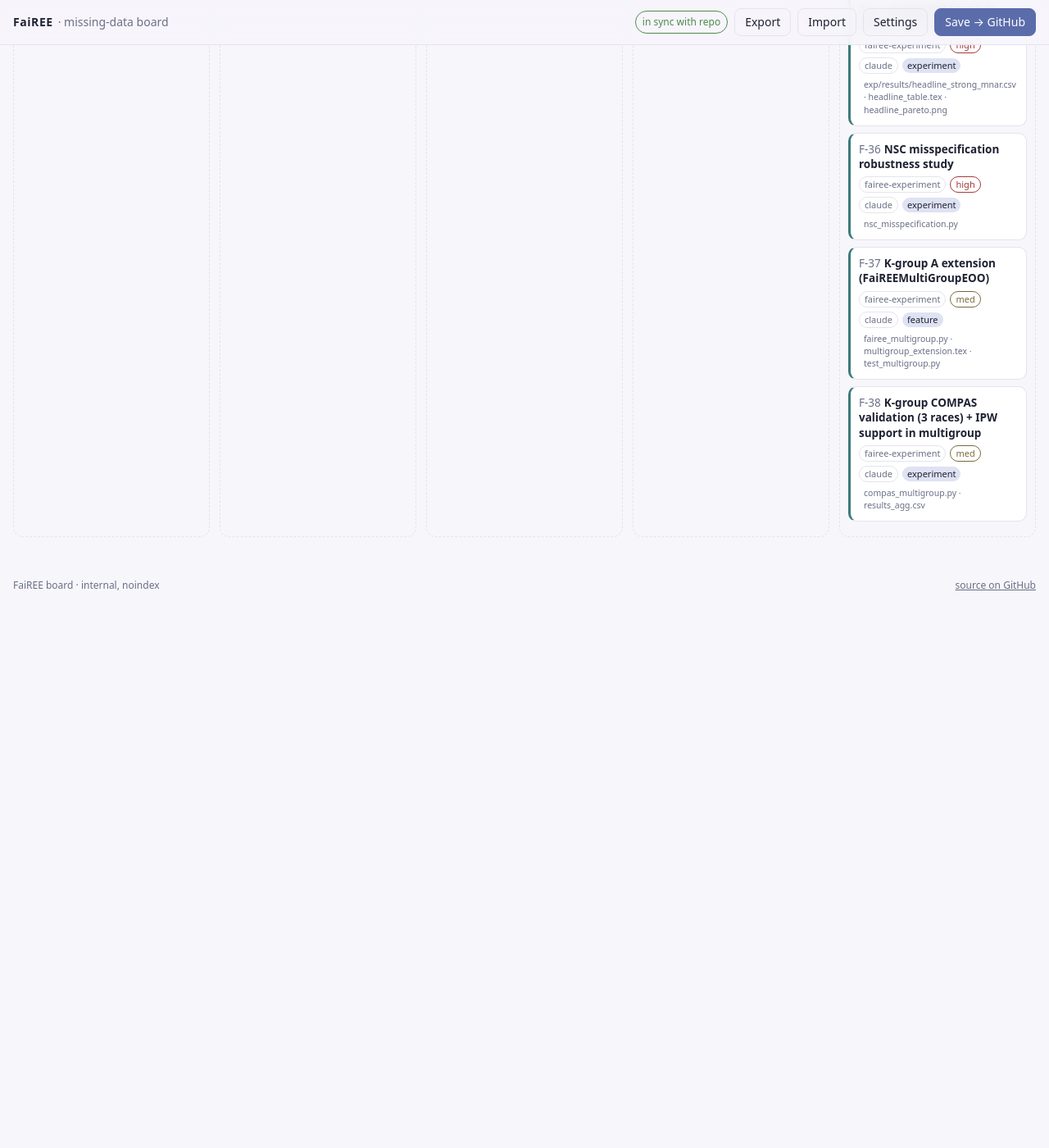
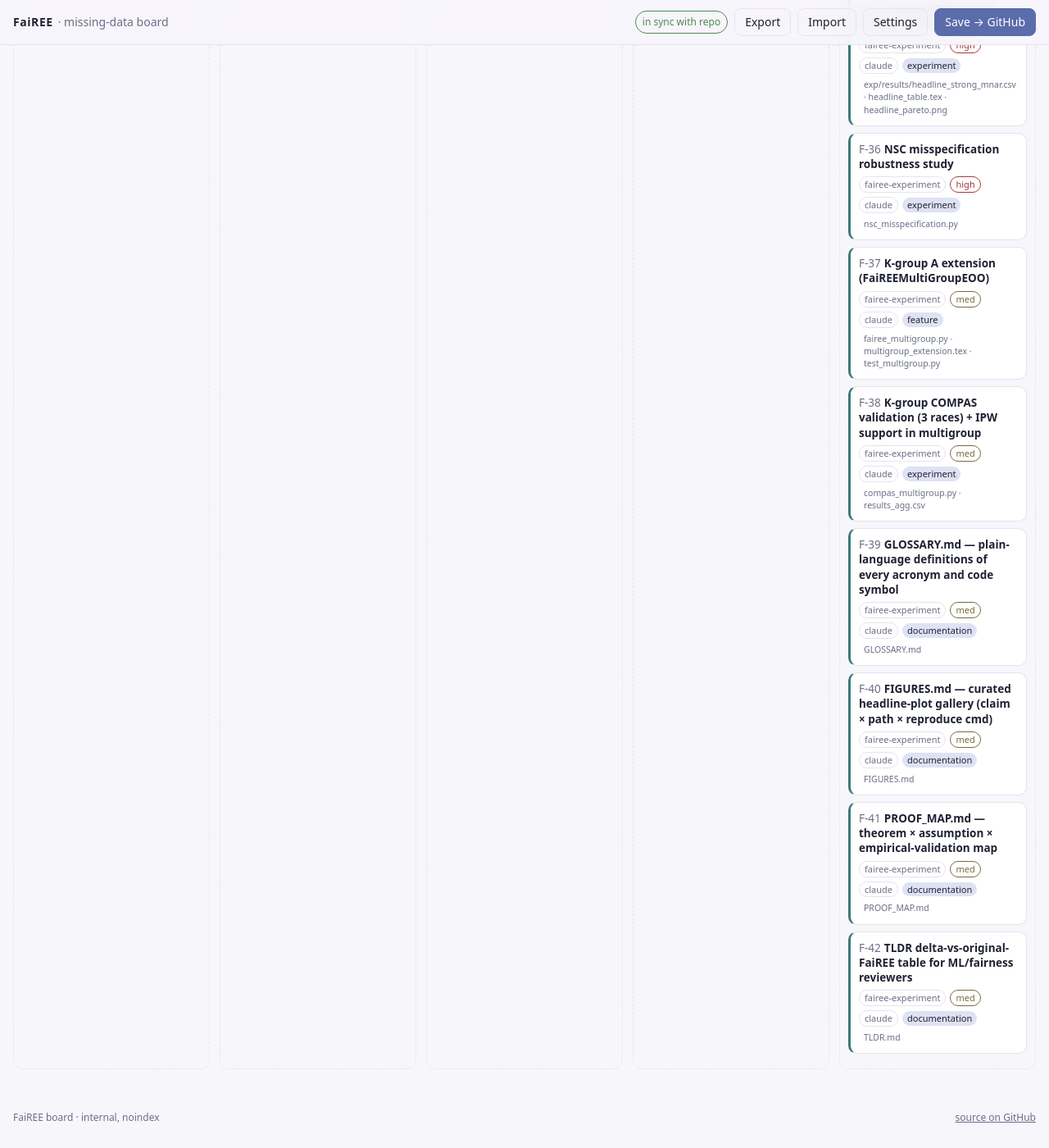
Before and after one commit to yulinl2/yulinl2.github.io, a Jekyll site: the page fairee-board/index.html, which Jekyll copies as it is, in a window 1280 px wide and 1400 px high, scrolled down 8247 px. Shown: the whole window at 82% size. Built offline with Jekyll 4.4.1, drawn with Linux system fonts in a browser that asks for light colours; before the commit the page ends 8998 px from its top, so only the background shows below that; some of the changed text lies outside the part shown.

Commit message:
board: add accessibility-layer items F-39..F-42 (GLOSSARY, FIGURES, PROOF_MAP, TLDR-delta)
The phase-2 accessibility/readability investments now appear on the
board as four concrete done items in the M (manuscript) group:

- F-39 GLOSSARY.md
- F-40 FIGURES.md
- F-41 PROOF_MAP.md
- F-42 TLDR delta-vs-original-FaiREE table

The closure-rate chip recomputes dynamically, so it picks up the new
items without code changes (91 total, 90 done/closed/decided, R-9
still the only open item).

```diff
--- a/fairee-board/assets/data/roadmap.json
+++ b/fairee-board/assets/data/roadmap.json
@@ -1355,6 +1355,62 @@
         "results_agg.csv"
       ],
       "detail": "COMPAS with 3 race groups (AA / Caucasian / Hispanic, n=5787). At \u03b1=0.10, 6 reps: max pairwise TPR diff = 0.052 \u00b1 0.031 (within budget). FaiREEMultiGroupEOO also accepts weights= kwarg for IPW. 40 tests passing."
+    },
+    {
+      "id": "F-39",
+      "group": "M",
+      "title": "GLOSSARY.md \u2014 plain-language definitions of every acronym and code symbol",
+      "category": "documentation",
+      "status": "done",
+      "priority": "med",
+      "owner": "claude",
+      "repo": "fairee-experiment",
+      "refs": [
+        "GLOSSARY.md"
+      ],
+      "detail": "~150 lines covering FaiREE, MNAR/MAR/MCAR, NSC, Li-self-censoring, IPW, DR/AIPW, EOO/DP/PE/EO, Beta-quantile, Praestgaard-Wellner, IF, Donsker, sample-size floor, alpha_eff, generalization_buffer, fairness_notion, admission_test, sc_strength, weight stats, dr_spread, 5-repo constellation, reading order for newcomers. Cross-linked from INDEX, TLDR, README, manuscript drafts README."
+    },
+    {
+      "id": "F-40",
+      "group": "M",
+      "title": "FIGURES.md \u2014 curated headline-plot gallery (claim \u00d7 path \u00d7 reproduce cmd)",
+      "category": "documentation",
+      "status": "done",
+      "priority": "med",
+      "owner": "claude",
+      "repo": "fairee-experiment",
+      "refs": [
+        "FIGURES.md"
+      ],
+      "detail": "Surfaces the 8 most-important figures (fig_three_panel, fig_pareto Adult/COMPAS/German, fig_tradeoff buffer, fig_beta_vs_boot, fig_high_shift_eoo, fig_compare buffer-multimethod), each with the claim it supports and the one-line reproduction command. Includes chart-convention legends (Pareto axes, y=x dashed line on vs-alpha plots)."
+    },
+    {
+      "id": "F-41",
+      "group": "M",
+      "title": "PROOF_MAP.md \u2014 theorem \u00d7 assumption \u00d7 empirical-validation map",
+      "category": "documentation",
+      "status": "done",
+      "priority": "med",
+      "owner": "claude",
+      "repo": "fairee-experiment",
+      "refs": [
+        "PROOF_MAP.md"
+      ],
+      "detail": "Six entries (T-1 EOO budget, T-1k multi-group, T-2 DP budget, T-3 DR/IF-bootstrap, L-1 sample-size floor, L-2 cal-vs-test gap). For each: boxed statement, assumption set with M-prefix \u2194 audit diagnostics, proof location (file+section anchor), empirical validation experiment (dir + headline number). Closes with a note on (M3) weight-cap and Bernstein-Var(w) tightening."
+    },
+    {
+      "id": "F-42",
+      "group": "M",
+      "title": "TLDR delta-vs-original-FaiREE table for ML/fairness reviewers",
+      "category": "documentation",
+      "status": "done",
+      "priority": "med",
+      "owner": "claude",
+      "repo": "fairee-experiment",
+      "refs": [
+        "TLDR.md"
+      ],
+      "detail": "8-axis table mapping each contribution back to the original ICLR 2023 FaiREE paper (missingness, fairness criteria, identification, admission test, T1 slack, multi-group, cal-vs-test, operational). Surfaces what's strictly new vs what's carried over without modification."
     }
   ]
 }
```
